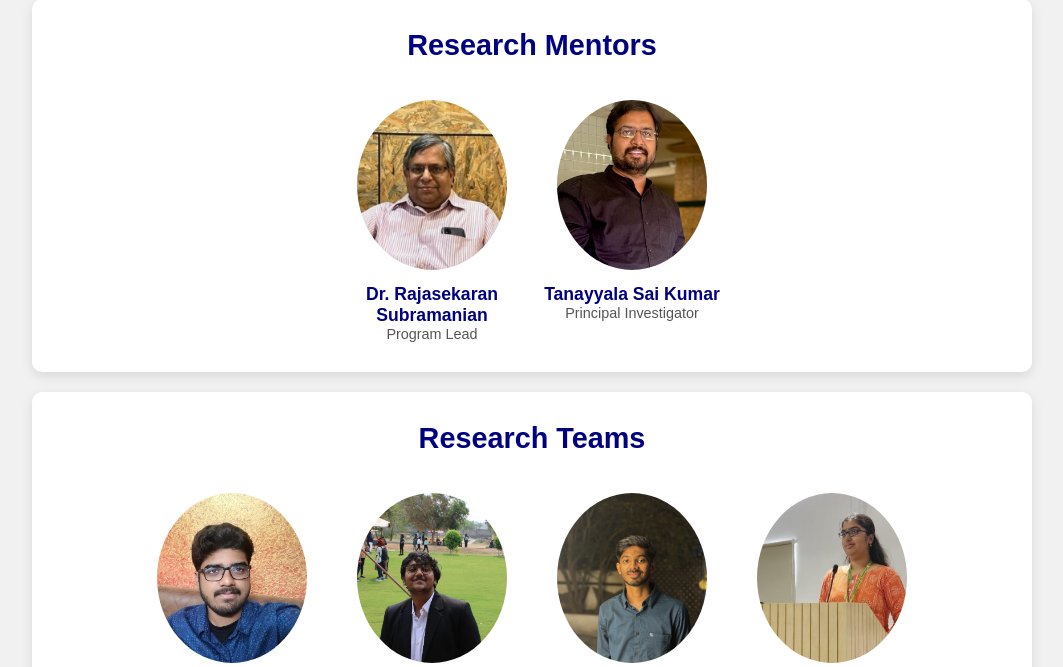
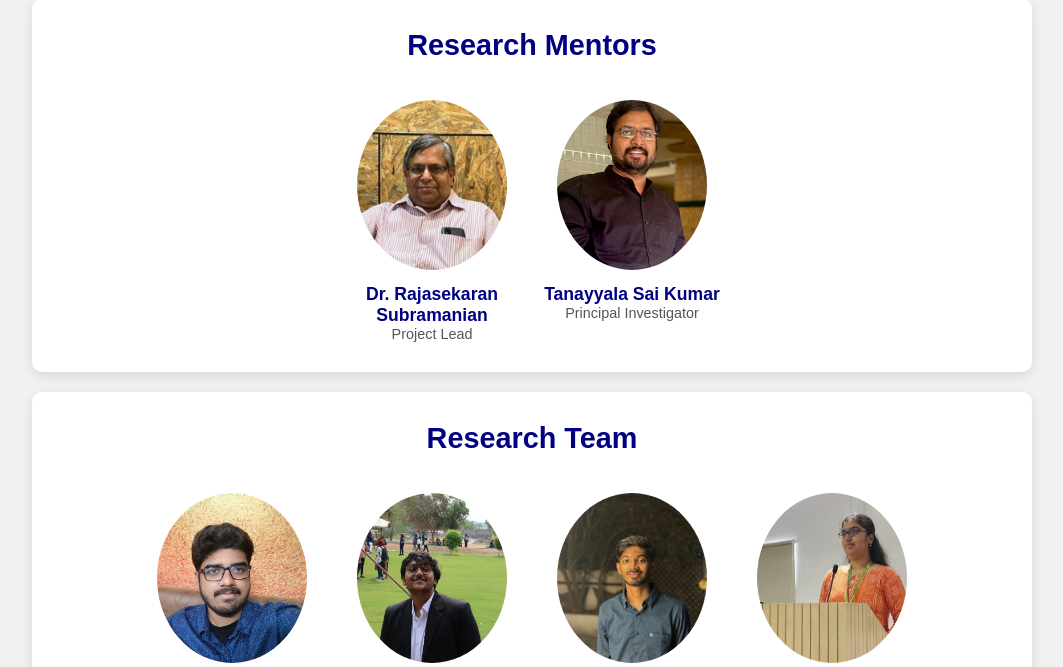
Before and after one commit to PhishGuard360/PhishGuard360, a Flask app: page /team in a window 1280 px wide. Shown: the part 205-872 px from the top of the page, without its empty margins (108-1171 px from the left). Run offline with Flask 3, Linux system fonts and the light colour scheme.

Commit message:
Update team.html

```diff
--- a/templates/team.html
+++ b/templates/team.html
@@ -28,7 +28,7 @@
                     <img src="avatar1.jpg" alt="Dr. Rajasekaran" class="photo">
                     <div>
                         <p class="team-member-name">Dr. Rajasekaran Subramanian</p>
-                        <p class="team-member-role">Program Lead</p>
+                        <p class="team-member-role">Project Lead</p>
                     </div>
                 </div>
                 <div class="men">
@@ -43,7 +43,7 @@
         </section>
 
         <section class="contain">
-            <h2 class="head">Research Teams</h2>
+            <h2 class="head">Research Team</h2>
             <br>
             <div class="interns">
                 <div class="men">
```
